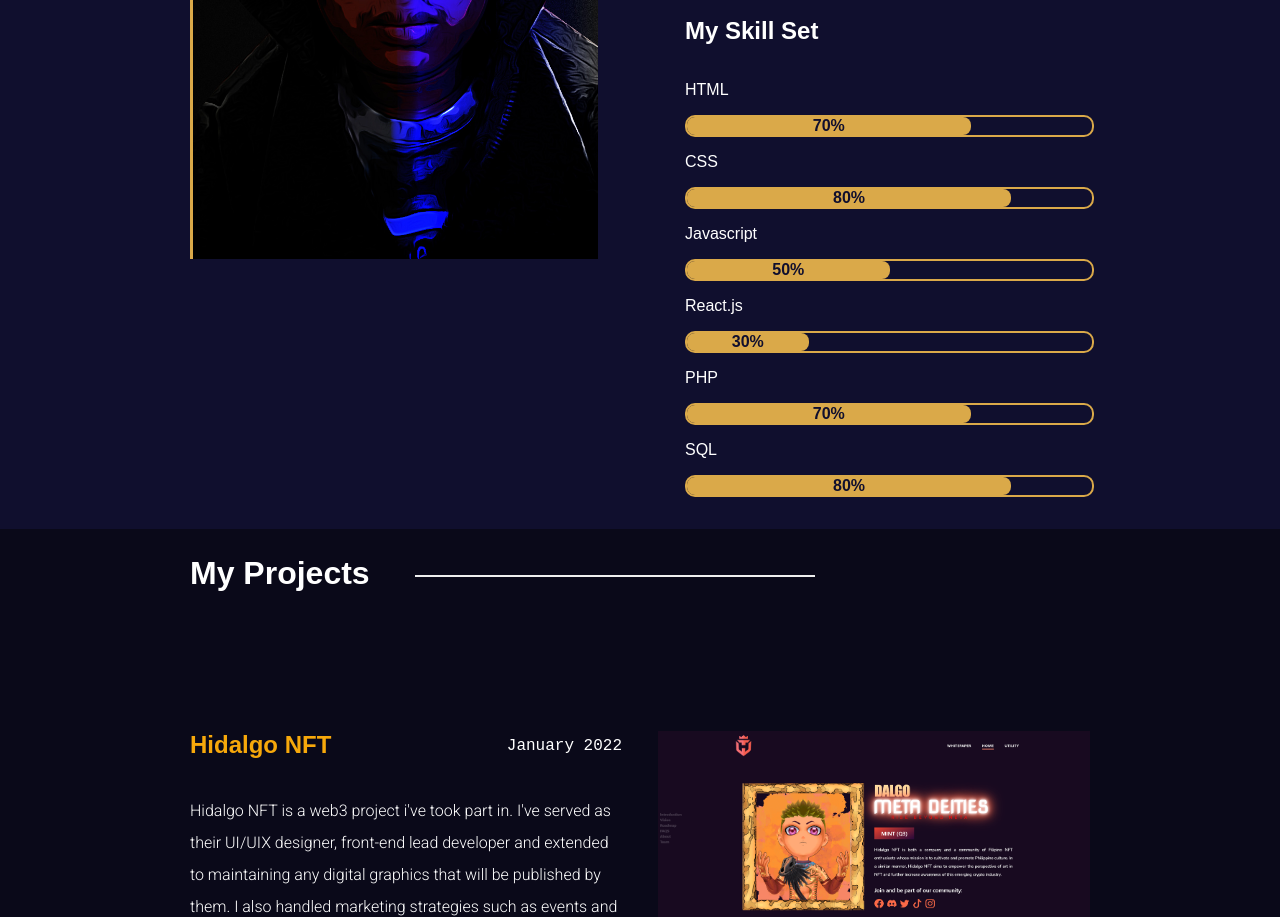
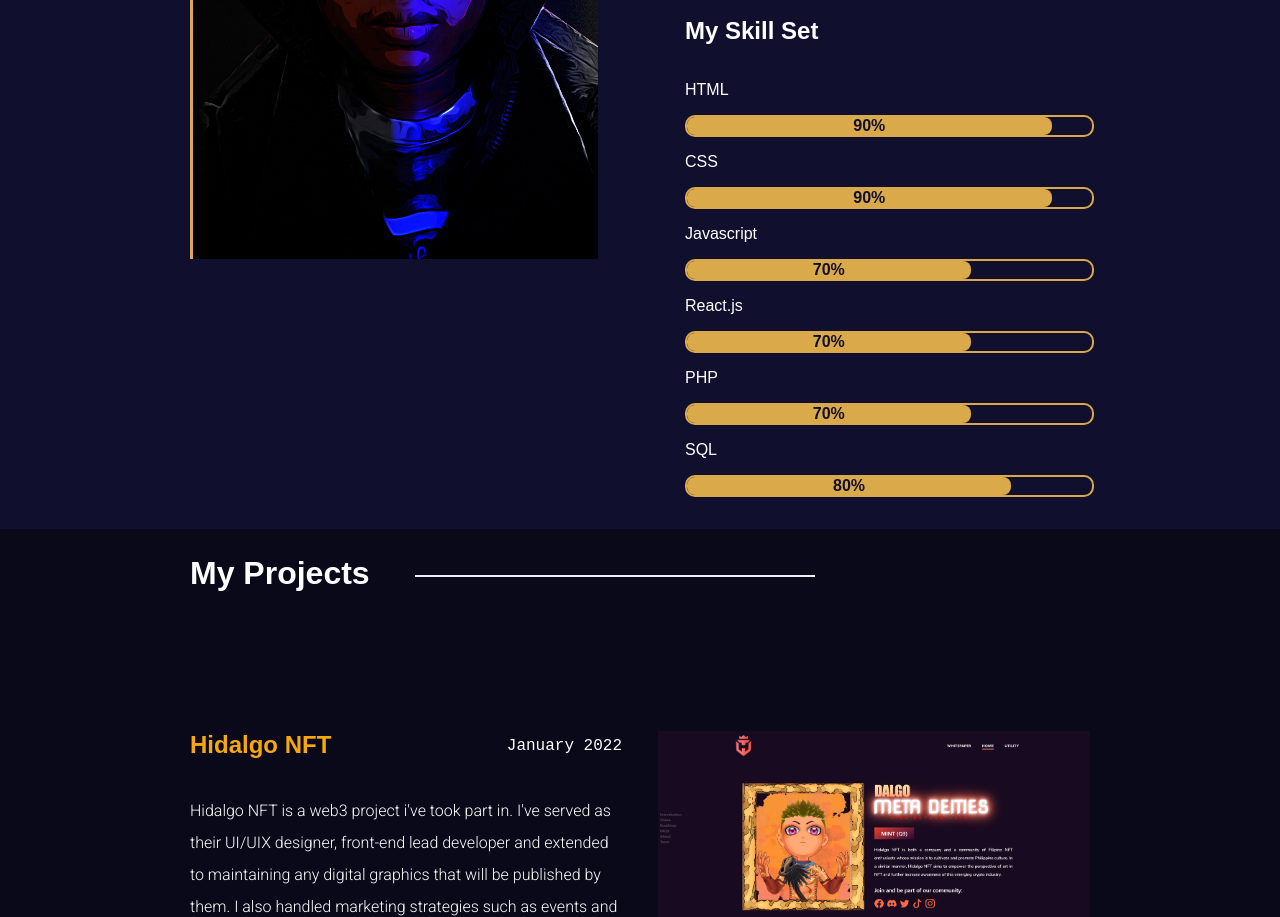
Before and after one commit to Yeshua0709/yeshuaabrenica, a plain HTML site: page docs/index.html in a window 1280 px wide. Shown: the part 801-1718 px from the top of the page. Drawn offline with nearby package versions, Linux system fonts and the light colour scheme.

Commit message:
balik na naman

```diff
--- a/docs/index.html
+++ b/docs/index.html
@@ -183,21 +183,21 @@
             <div class="skillset-columns">
                 <div class="skillset-title">HTML</div>
                 <div class="skillset-bar">
-                    <div class="skillset-level"><p>70%</p></div>
+                    <div class="skillset-level"><p>90%</p></div>
                 </div>
             </div>
 
             <div class="skillset-columns">
                 <div class="skillset-title">CSS</div>
                 <div class="skillset-bar">
-                    <div class="skillset-level css"><p>80%</p></div>
+                    <div class="skillset-level css"><p>90%</p></div>
                 </div>
             </div>
 
             <div class="skillset-columns">
                 <div class="skillset-title">Javascript</div>
                 <div class="skillset-bar">
-                    <div class="skillset-level js"><p>50%</p></div>
+                    <div class="skillset-level js"><p>70%</p></div>
                 </div>
             </div>
 
@@ -205,7 +205,7 @@
             <div class="skillset-columns">
                 <div class="skillset-title">React.js</div>
                 <div class="skillset-bar">
-                    <div class="skillset-level react"><p>30%</p></div>
+                    <div class="skillset-level react"><p>70%</p></div>
                 </div>
             </div>
 
--- a/docs/style.css
+++ b/docs/style.css
@@ -344,21 +344,21 @@ font-size: 1.25rem;
 }
 
 .skillset-level{
-    width: 70%;
+    width: 90%;
     background-color: #daa949;
     color: #100f2e;
     border-radius: 8px;
 }
 
 .css{
-    width: 80%;
+    width: 90%;
 }
 
 .js{
-    width:50%;
+    width:70%;
 }
 .react{
-    width: 30%;
+    width: 70%;
 }
 
 .php {
```
